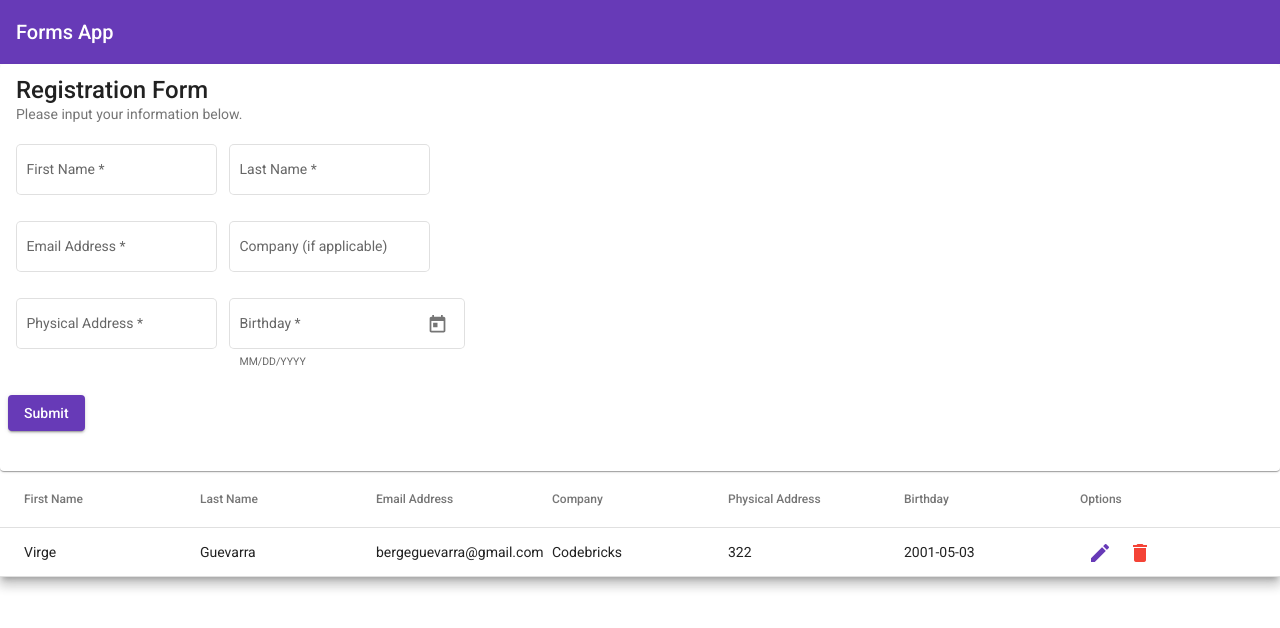
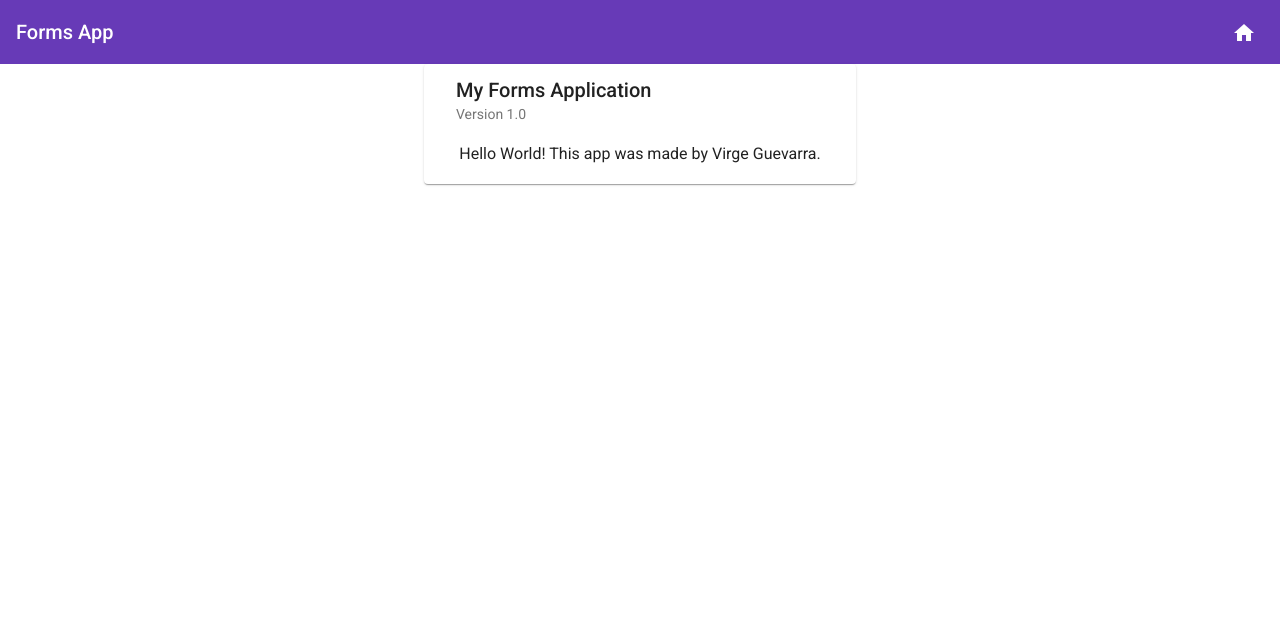
Before and after one commit to berge53/berge53.github.io, an Angular app: page /about in a window 1280 px wide. Before the commit this address led to /. Shown: the top 628 px of the page. Built offline with nearby package versions, Linux system fonts and the light colour scheme.

Commit message:
added about page and routing

```diff
--- a/src/app/app-routing.module.ts
+++ b/src/app/app-routing.module.ts
@@ -1,10 +1,15 @@
 import { NgModule } from '@angular/core';
 import { RouterModule, Routes } from '@angular/router';
+import { AboutComponent } from './components/about/about.component';
+import { MembersComponent } from './components/members/members.component';
 
-const routes: Routes = [];
+const routes: Routes = [
+  { path: '', component: MembersComponent },
+  { path: 'about', component: AboutComponent },
+];
 
 @NgModule({
   imports: [RouterModule.forRoot(routes)],
-  exports: [RouterModule]
+  exports: [RouterModule],
 })
-export class AppRoutingModule { }
+export class AppRoutingModule {}
--- a/src/app/app.component.html
+++ b/src/app/app.component.html
@@ -1 +1 @@
-<div><app-header></app-header> <app-members></app-members></div>
+<div><app-header></app-header> <router-outlet></router-outlet></div>
--- a/src/app/app.module.ts
+++ b/src/app/app.module.ts
@@ -24,6 +24,7 @@ import { FormComponent } from './components/form/form.component';
 import { TableComponent } from './components/table/table.component';
 import { MembersComponent } from './components/members/members.component';
 import { DialogComponent } from './components/dialog/dialog.component';
+import { AboutComponent } from './components/about/about.component';
 
 @NgModule({
   declarations: [
@@ -33,6 +34,7 @@ import { DialogComponent } from './components/dialog/dialog.component';
     TableComponent,
     MembersComponent,
     DialogComponent,
+    AboutComponent,
   ],
   imports: [
     BrowserModule,
--- /dev/null
+++ b/src/app/components/about/about.component.css
@@ -0,0 +1,14 @@
+.example-card {
+  max-width: 400px;
+  margin-left: auto;
+  margin-right: auto;
+}
+
+mat-card-content {
+  text-align: center;
+}
+
+.example-header-image {
+  background-image: url("https://material.angular.io/assets/img/examples/shiba1.jpg");
+  background-size: cover;
+}
--- /dev/null
+++ b/src/app/components/about/about.component.html
@@ -0,0 +1,9 @@
+<mat-card class="example-card">
+  <mat-card-header>
+    <mat-card-title>My Forms Application</mat-card-title>
+    <mat-card-subtitle>Version 1.0</mat-card-subtitle>
+  </mat-card-header>
+  <mat-card-content>
+    <h3>Hello World! This app was made by Virge Guevarra.</h3>
+  </mat-card-content>
+</mat-card>
--- /dev/null
+++ b/src/app/components/about/about.component.ts
@@ -0,0 +1,15 @@
+import { Component, OnInit } from '@angular/core';
+
+@Component({
+  selector: 'app-about',
+  templateUrl: './about.component.html',
+  styleUrls: ['./about.component.css']
+})
+export class AboutComponent implements OnInit {
+
+  constructor() { }
+
+  ngOnInit(): void {
+  }
+
+}
--- a/src/app/components/header/header.component.css
+++ b/src/app/components/header/header.component.css
@@ -0,0 +1,3 @@
+.example-spacer {
+  flex: 1 1 auto;
+}
--- a/src/app/components/header/header.component.html
+++ b/src/app/components/header/header.component.html
@@ -1,3 +1,7 @@
 <mat-toolbar color="primary">
   <span>Forms App</span>
+  <span class="example-spacer"></span>
+  <button mat-icon-button routerLink="{{ hasRoute('/') ? 'about' : '/' }}">
+    <mat-icon>home</mat-icon>
+  </button>
 </mat-toolbar>
--- a/src/app/components/header/header.component.ts
+++ b/src/app/components/header/header.component.ts
@@ -1,15 +1,17 @@
 import { Component, OnInit } from '@angular/core';
+import { Router } from '@angular/router';
 
 @Component({
   selector: 'app-header',
   templateUrl: './header.component.html',
-  styleUrls: ['./header.component.css']
+  styleUrls: ['./header.component.css'],
 })
 export class HeaderComponent implements OnInit {
+  constructor(private router: Router) {}
 
-  constructor() { }
+  ngOnInit(): void {}
 
-  ngOnInit(): void {
+  hasRoute(route: string): boolean {
+    return this.router.url === route;
   }
-
 }
```
Also changed, not shown: 1 other file (tests, documents, lock files or other folders).
